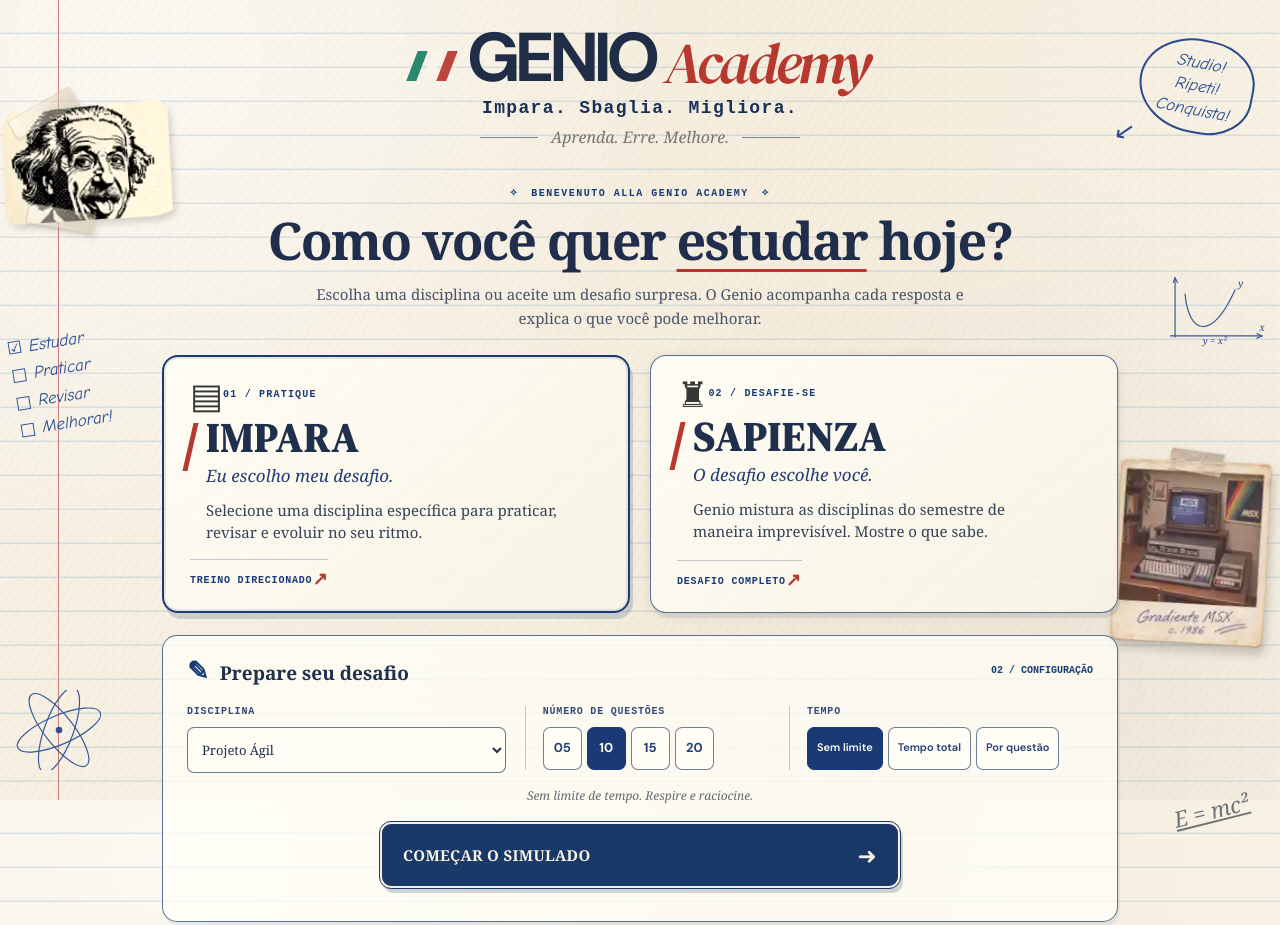
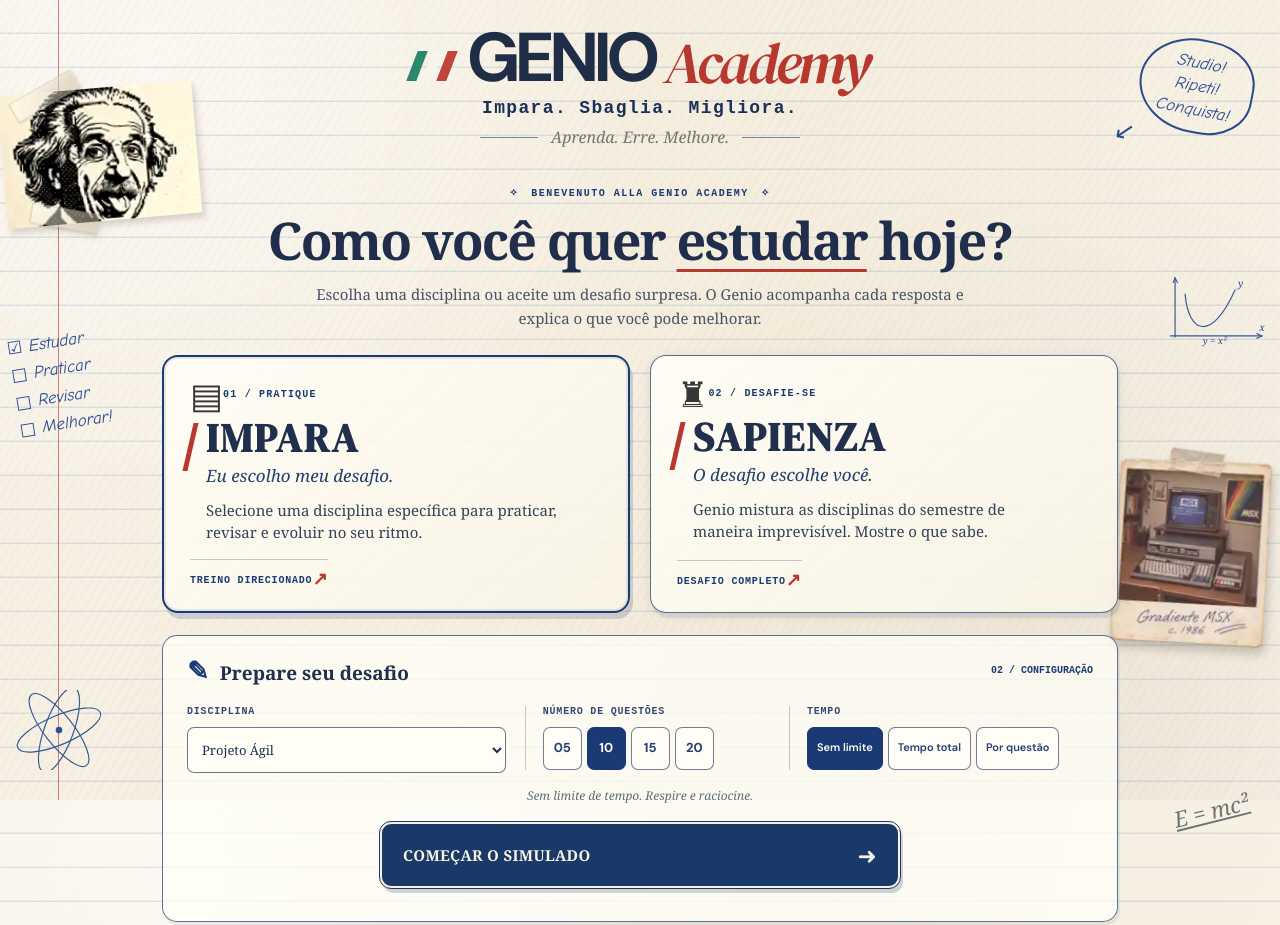
Before and after one commit to jrpasolini/ingegno, a website with bundled scripts: page public/index.html in a window 1280 px wide. Shown: the top 925 px of the page. Built offline with nearby package versions, Linux system fonts and the light colour scheme.

Commit message:
fix(ui): enlarge Einstein sticker and remove image clipping

```diff
--- a/public/styles.css
+++ b/public/styles.css
@@ -229,17 +229,23 @@ body:not(:has(#welcome.active)) .notebook-decor{opacity:.32}
 
 /* Approved nostalgic assets: Einstein dot-matrix print and MSX CRT Polaroid */
 .sticker-einstein{
-  top:84px;
-  left:max(10px,calc((100vw - 1620px)/2));
-  width:clamp(175px,15vw,265px);
+  top:54px;
+  left:max(8px,calc((100vw - 1675px)/2));
+  width:clamp(220px,18vw,315px);
+  height:auto;
+  overflow:visible;
   transform:rotate(-5deg);
   z-index:1;
   filter:drop-shadow(3px 5px 3px rgba(42,32,24,.16));
 }
 .sticker-einstein img{
-  width:100%;height:auto;display:block;
+  display:block;
+  width:100%;
+  height:auto;
+  object-fit:contain;
+  max-width:none;
+  clip-path:none;
   filter:sepia(.12) contrast(1.07);
-  clip-path:polygon(7% 1%,95% 0,100% 8%,98% 96%,88% 100%,4% 97%,0 88%,2% 12%);
 }
 .sticker-einstein .tape-top{width:71px;height:21px;top:-7px;left:6%;z-index:2;transform:rotate(-25deg)}
 .sticker-einstein .tape-bottom{width:68px;height:20px;bottom:-4px;left:12%;z-index:2;transform:rotate(15deg)}
@@ -260,7 +266,7 @@ body:not(:has(#welcome.active)) .notebook-decor{opacity:.32}
   filter:drop-shadow(3px 7px 5px rgba(43,34,26,.22));
 }
 @media (max-width:1499px) and (min-width:1271px){
-  .sticker-einstein{top:106px;left:2px;width:170px}
+  .sticker-einstein{top:88px;left:2px;width:195px}
   .polaroid-msx{right:2px;top:440px;width:172px}
 }
 @media (max-width:1270px){
```
